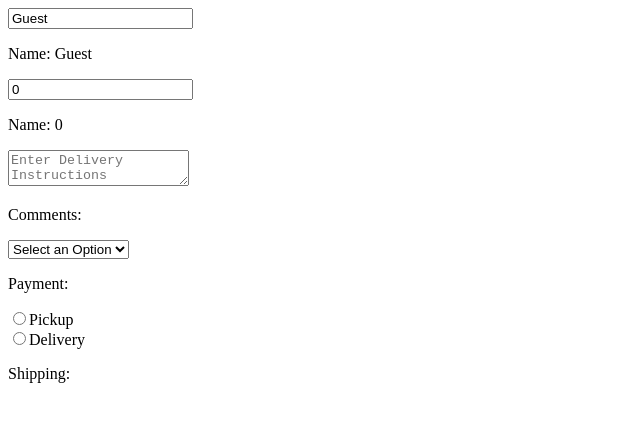
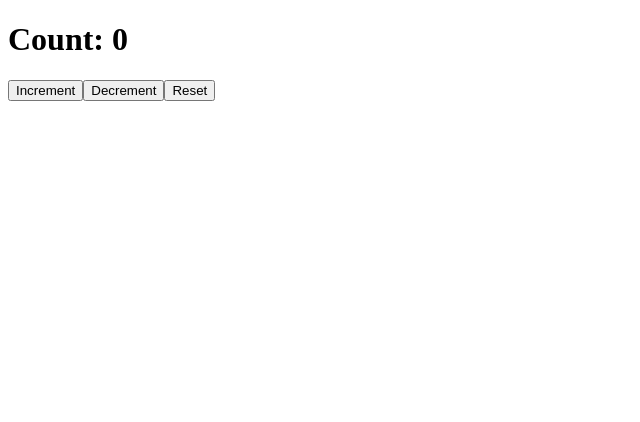
Before and after one commit to AlthafRifath/react-practice, a React (Vite) app: page / in a window 1280 px wide. Shown: the top 422 px of the page, without its empty margins (0-640 px from the left). Built offline with nearby package versions, Linux system fonts and the light colour scheme.

Commit message:
Updater Functions

```diff
--- a/src/MyComponent.jsx
+++ b/src/MyComponent.jsx
@@ -2,60 +2,34 @@
 
 function MyComponent() {
 
-    const [name, setName] = useState("Guest");
-    const [quanity, setQuanity] = useState(0);
-    const [comments, setComments] = useState("")
-    const [payment, setPayment] = useState("")
-    const [shipping, setShipping] = useState("")
+    const [count, setCount] = useState(0);
 
-    function handleNameChange(event) {
-        setName(event.target.value);
+    function increment() {
+
+        // Takes the PENDING state to calculate NEXT state.
+        // React puts your updater function in a queue (waiting line -> Data Structure)
+        // During the render, it will call them in the same order.
+
+        setCount(c => c + 1);
+        setCount(c => c + 1);
+        setCount(c => c + 1);
     }
 
-    function handleQuanityChange(event) {
-        setQuanity(event.target.value);
+    function decrement() {
+        setCount(c => c - 1);
+        setCount(c => c - 1);
+        setCount(c => c - 1);
     }
 
-    function handleCommentsChange(event) {
-        setComments(event.target.value);
-    }
-
-    function handlePaymentChange(event) {
-        setPayment(event.target.value);
-    }
-
-    function handleShippingChange(event) {
-        setShipping(event.target.value);
+    function reset() {
+        setCount(0);
     }
 
     return(<div>
-        <input type="text" value={name} onChange={handleNameChange}/>
-        <p>Name: {name}</p>
-
-        <input type="number" value={quanity} onChange={handleQuanityChange}/>
-        <p>Name: {quanity}</p>
-
-        <textarea value={comments} onChange={handleCommentsChange} placeholder="Enter Delivery Instructions"/>
-        <p>Comments: {comments}</p>
-
-        <select value={payment} onChange={handlePaymentChange}>
-            <option value="">Select an Option</option>
-            <option value="Credit Card">Credit Card</option>
-            <option value="Debit Card">Debit Card</option>
-            <option value="Paypal">Paypal</option>
-        </select>
-        <p>Payment: {payment}</p>
-
-        <label>
-            <input type="radio" value="Pick Up" checked={shipping === "Pick Up"} onChange={handleShippingChange}/>
-            Pickup
-        </label>
-        <br/>
-        <label>
-            <input type="radio" value="Delivery" checked={shipping === "Delivery"} onChange={handleShippingChange}/>
-            Delivery
-        </label>
-        <p>Shipping: {shipping}</p>
+        <h1>Count: {count}</h1>
+        <button onClick={increment}>Increment</button>
+        <button onClick={decrement}>Decrement</button>
+        <button onClick={reset}>Reset</button>
     </div>)
 }
 
```
